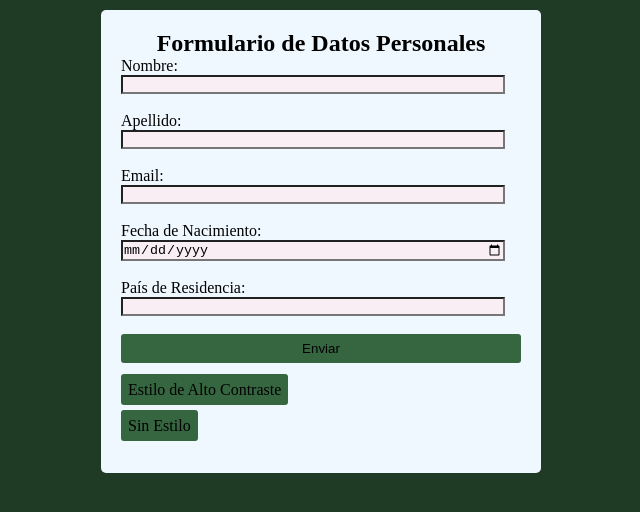
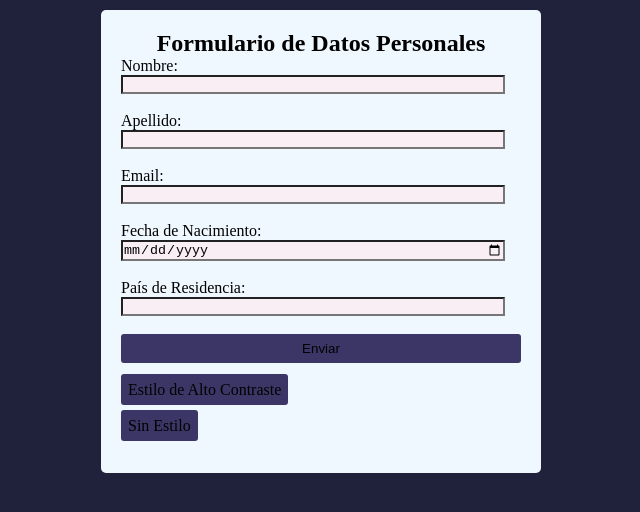
Before and after one commit to FrancoLuvisotti/tareas-de-clase, a plain HTML site: page tareaformulario/formulario2.html in a window 1280 px wide. Shown: the whole page, without its empty margins (319-959 px from the left). Drawn offline with Linux system fonts and the light colour scheme.

Commit message:
cambios de prueba

```diff
--- a/tareaformulario/css/estilo1.css
+++ b/tareaformulario/css/estilo1.css
@@ -1,7 +1,7 @@
 *{
     margin: 0;
     padding: 0;
-    background-color: rgb(31, 58, 37);
+    background-color: rgb(31, 34, 58);
 }
 
 label{
@@ -31,7 +31,7 @@ h2{
 
 .button{
 padding: 7px;
-background-color: rgb(54, 102, 64);
+background-color: rgb(59, 54, 102);
 color:rgb(0, 0, 0);
 border:none;
 border-radius: 3px;
@@ -41,6 +41,6 @@ text-decoration: none;
 
 
 .button:hover {
-    background-color: #881536;
+    background-color: #158824;
     color: white;
 }
```
